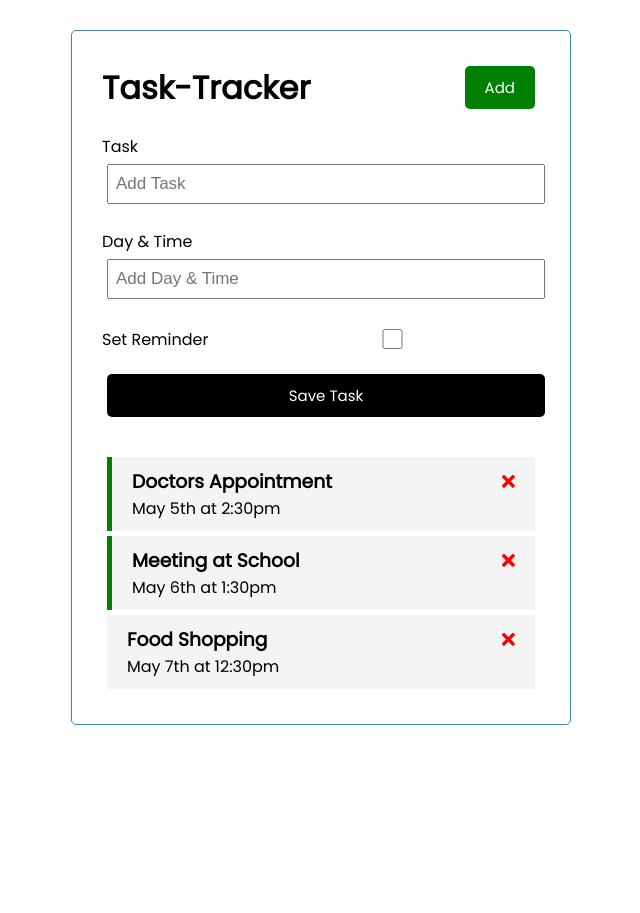
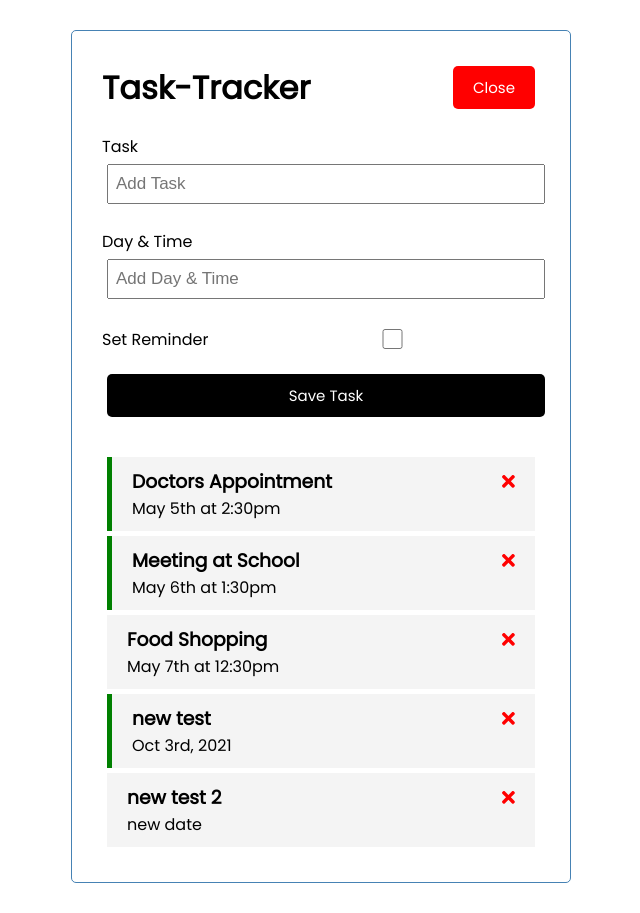
Before and after one commit to Amphakarn/angular-task-tracker, an Angular app: page / in a window 1280 px wide. Both pictures are taken after a click on the button "Add". Shown: the whole page, without its empty margins (319-959 px from the left). Before the commit the page ends 800 px from the top, so only its background shows below. Built offline with nearby package versions, Linux system fonts and the light colour scheme; data requests are answered from the project's data file.

Commit message:
Set up toggle add task button and ui service

```diff
--- a/db.json
+++ b/db.json
@@ -17,6 +17,18 @@
       "text": "Food Shopping",
       "day": "May 7th at 12:30pm",
       "reminder": false
+    },
+    {
+      "text": "new test",
+      "day": "Oct 3rd, 2021",
+      "reminder": true,
+      "id": 4
+    },
+    {
+      "text": "new test 2",
+      "day": "new date",
+      "reminder": false,
+      "id": 5
     }
   ]
 }
--- a/src/app/components/add-task/add-task.component.html
+++ b/src/app/components/add-task/add-task.component.html
@@ -1,4 +1,4 @@
-<form class="add-form" (ngSubmit)="onSubmit()">
+<form *ngIf="showAddTask" class="add-form" (ngSubmit)="onSubmit()">
   <!-- (ngSubmit) is equivalent to eventPreventDefault -->
   <div class="form-control">
     <label for="text">Task</label>
--- a/src/app/components/add-task/add-task.component.ts
+++ b/src/app/components/add-task/add-task.component.ts
@@ -1,4 +1,6 @@
 import { Component, OnInit, Output, EventEmitter } from '@angular/core';
+import { UiService } from '../../services/ui.service';
+import { Subscription } from 'rxjs';
 import { Task } from '../../Task';
 
 @Component({
@@ -11,8 +13,12 @@
   text!: string;
   day!: string;
   reminder: boolean = false;
+  showAddTask!: boolean;
+  subscription: Subscription;
 
-  constructor() { }
+  constructor(private uiService: UiService) {
+    this.subscription = this.uiService.onToggle().subscribe((value) => (this.showAddTask = value));
+  }
 
   ngOnInit(): void {
   }
@@ -31,6 +37,7 @@
 
     this.onAddTask.emit(newTask);
 
+    // To clear the form
     this.text = '';
     this.day = '';
     this.reminder = false;
--- a/src/app/components/header/header.component.html
+++ b/src/app/components/header/header.component.html
@@ -1,8 +1,8 @@
 <header>
   <h1>{{ title }}</h1>
   <app-button
-    color="green"
-    text="Add"
+    color="{{ showAddTask ? 'red' : 'green' }}"
+    text="{{ showAddTask ? 'Close' : 'Add' }}"
     (btnClick)="toggleAddTask()"
   ></app-button>
 </header>
--- a/src/app/components/header/header.component.ts
+++ b/src/app/components/header/header.component.ts
@@ -1,4 +1,6 @@
 import { Component, OnInit } from '@angular/core';
+import { UiService } from '../../services/ui.service';
+import { Subscription } from 'rxjs';
 
 @Component({
   selector: 'app-header',
@@ -7,13 +9,21 @@
 })
 export class HeaderComponent implements OnInit {
   title: string = 'Task-Tracker';
+  showAddTask: boolean = false; // ! means the value for this variable/property is not null or undefined
+  subscription!: Subscription;
 
-  constructor() { }
+
+  // Notes: In order to use a service, we have to add it in the constructor.
+  constructor(private uiService: UiService) {
+    this.subscription = this.uiService.onToggle().subscribe((value) => (
+      this.showAddTask = value
+    ))
+  }
 
   ngOnInit(): void {}
 
   toggleAddTask() {
-    console.log('toggle');
+    this.uiService.toggleAddTask();
+    this.showAddTask = this.showAddTask;
   }
-
 }
--- /dev/null
+++ b/src/app/services/ui.service.ts
@@ -0,0 +1,22 @@
+import { Injectable } from '@angular/core';
+import { Observable, Subject } from 'rxjs';
+
+@Injectable({
+  providedIn: 'root'
+})
+export class UiService {
+  private showAddTask: boolean = false;
+  private subject = new Subject<any>();
+
+  constructor() { }
+
+  toggleAddTask(): void {
+    // console.log('this.showAddTask = ', this.showAddTask);
+    this.showAddTask = !this.showAddTask;
+    this.subject.next(this.showAddTask);
+  }
+
+  onToggle(): Observable<any> {
+  return this.subject.asObservable();
+  }
+}
```
Also changed, not shown: 1 other file (tests, documents, lock files or other folders).
